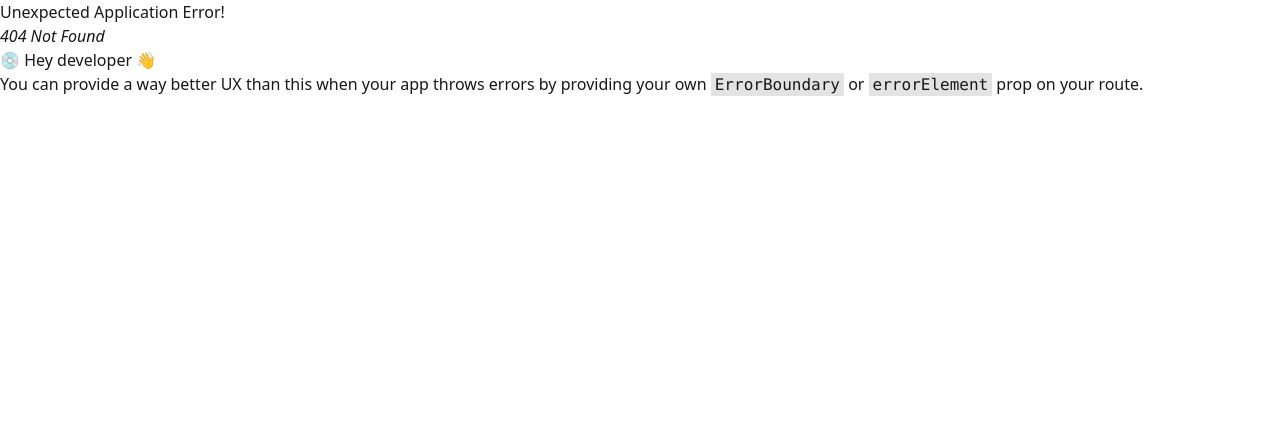
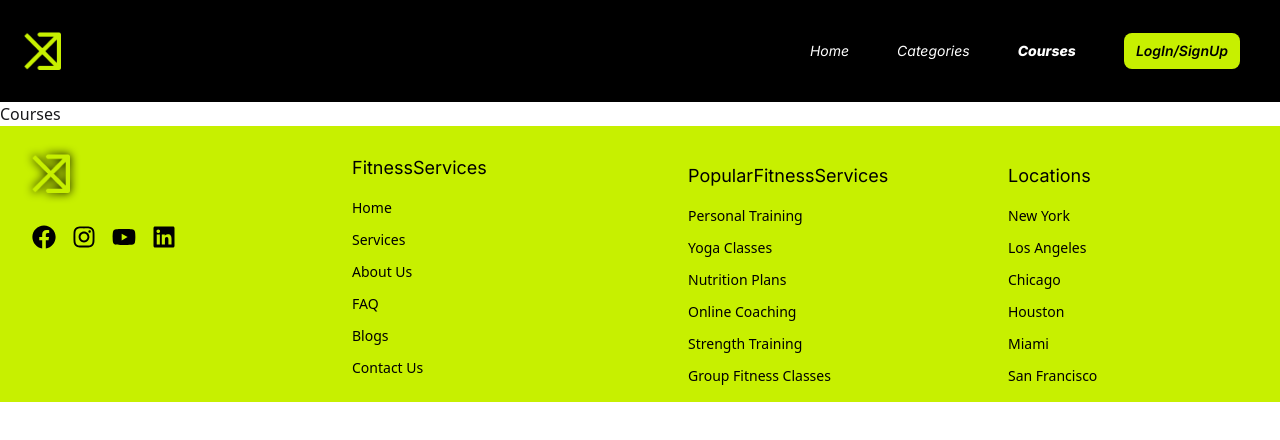
Before and after one commit to natakamm/FitnessApp_FE, a React (Vite) app: page /courses in a window 1280 px wide. Before the commit this address had no page. Shown: the top 440 px of the page. Built offline with nearby package versions, Linux system fonts and the light colour scheme.

Commit message:
course link text added only

```diff
--- a/src/App.jsx
+++ b/src/App.jsx
@@ -8,6 +8,7 @@ import {
 import MainLayout from "./assets/components/MainLayout";
 import Homepage from "./pages/Homepage";
 import CategoriesPage from "./pages/CategoriesPage";
+import CoursePage from "./pages/CoursePage";
 
 function App() {
   const router = createBrowserRouter(
@@ -16,6 +17,7 @@ function App() {
         <Route path="/" element={<MainLayout />}>
           <Route index element={<Homepage />} />
           <Route path="/categories" element={<CategoriesPage />} />
+          <Route path="/courses" element={<CoursePage />} />
         </Route>
       </>
     )
--- a/src/pages/CoursePage.jsx
+++ b/src/pages/CoursePage.jsx
@@ -1,5 +1,5 @@
 const CoursePage = () => {
-  return <div>Course</div>;
+  return <div>Courses</div>;
 };
 
 export default CoursePage;
```
